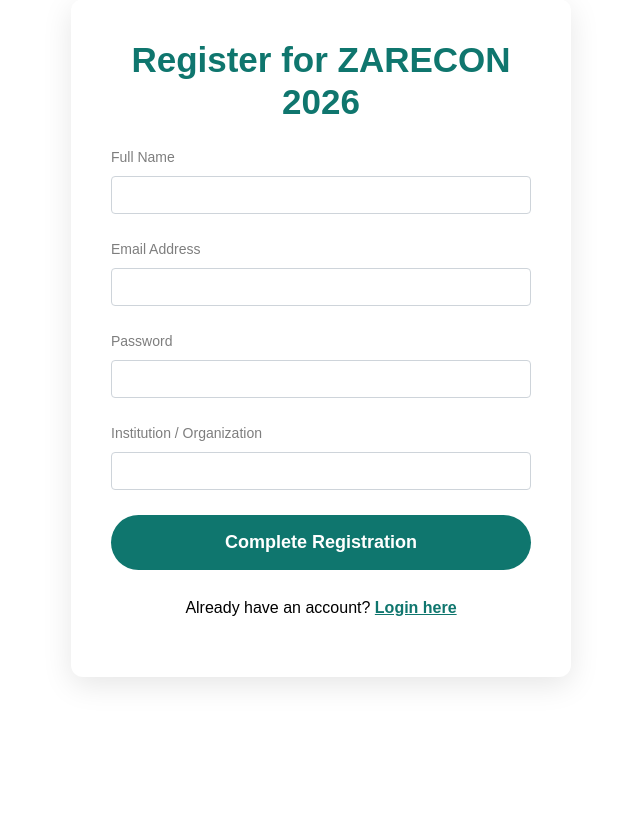
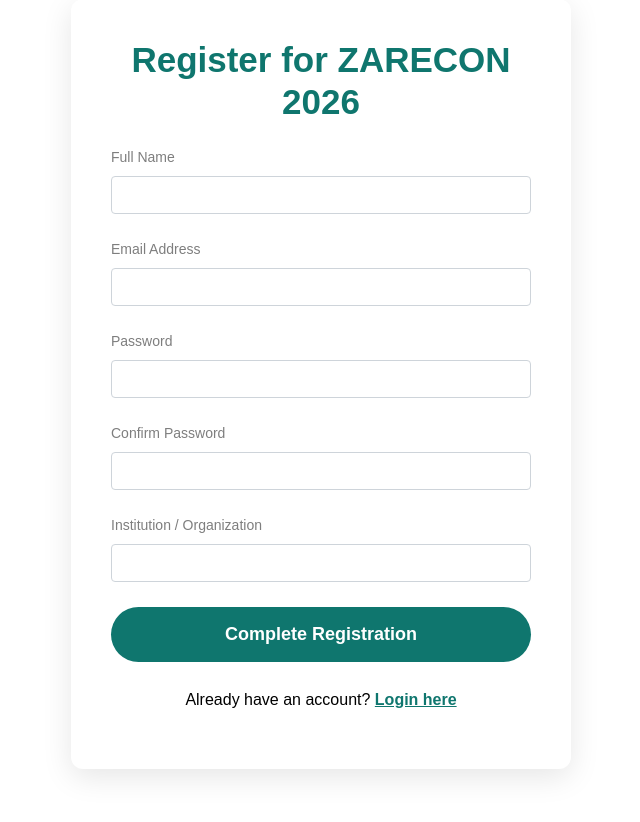
Before and after one commit to ErnestLubindaDEV/ZARECON, a PHP site: page /registration.php in a window 1280 px wide. Shown: the part 109-931 px from the top of the page, without its empty margins (319-959 px from the left). Before the commit the page ends 794 px from the top, so only its background shows below. Run offline with PHP 8.4, Linux system fonts and the light colour scheme.

Commit message:
Added password confirmation field and validation to registration form

```diff
--- a/registration.php
+++ b/registration.php
@@ -16,19 +16,29 @@ $message = "";
 $message_class = "";
 
 if ($_SERVER["REQUEST_METHOD"] == "POST") {
-    $full_name = trim($_POST['full_name']);
-    $email = trim($_POST['email']);
-    $password = password_hash($_POST['password'], PASSWORD_BCRYPT);
-    $institution = trim($_POST['institution']);
+    $full_name   = trim($_POST['full_name'] ?? '');
+    $email       = trim($_POST['email'] ?? '');
+    $institution = trim($_POST['institution'] ?? '');
+    $password    = $_POST['password'] ?? '';
+    $confirm_password = $_POST['confirm_password'] ?? '';
 
     // Basic validation
-    if (empty($full_name) || empty($email) || empty($_POST['password']) || empty($institution)) {
+    if (empty($full_name) || empty($email) || empty($password) || empty($confirm_password) || empty($institution)) {
         $message = "All fields are required. Please fill everything out.";
         $message_class = "alert-danger";
     } elseif (!filter_var($email, FILTER_VALIDATE_EMAIL)) {
         $message = "Please enter a valid email address.";
         $message_class = "alert-danger";
+    } elseif ($password !== $confirm_password) {
+        $message = "Passwords do not match. Please confirm your password.";
+        $message_class = "alert-danger";
+    } elseif (strlen($password) < 8) {
+        $message = "Password must be at least 8 characters long.";
+        $message_class = "alert-danger";
     } else {
+        // Hash the password
+        $hashed_password = password_hash($password, PASSWORD_BCRYPT);
+
         // Check if email already exists
         $check_sql = "SELECT email FROM users WHERE email = ?";
         $check_stmt = $conn->prepare($check_sql);
@@ -43,13 +53,13 @@ if ($_SERVER["REQUEST_METHOD"] == "POST") {
             // Insert new user
             $sql = "INSERT INTO users (full_name, email, password, institution) VALUES (?, ?, ?, ?)";
             $stmt = $conn->prepare($sql);
-            $stmt->bind_param("ssss", $full_name, $email, $password, $institution);
+            $stmt->bind_param("ssss", $full_name, $email, $hashed_password, $institution);
 
             if ($stmt->execute()) {
-                $message = "<strong>Registration successful!</strong> Welcome to ZARECON 2026!<br>You can now <a href='login.php' style='color:#0f766e; font-weight:600;'>log in here</a> or continue exploring.";
+                $message = "<strong>Registration successful!</strong> Welcome to ZARECON 2026!<br>You can now <a href='login.php' style='color:#0f766e; font-weight:600;'>log in here</a>.";
                 $message_class = "alert-success";
             } else {
-                $message = "Something went wrong: " . $stmt->error . ". Please try again or contact support.";
+                $message = "Something went wrong: " . $stmt->error . ". Please try again.";
                 $message_class = "alert-danger";
             }
         }
@@ -67,7 +77,6 @@ $conn->close();
     <title>Registration - ZARECON 2026</title>
     <meta name="viewport" content="width=device-width, initial-scale=1">
 
-    <!-- Your CSS links -->
     <link href="css/bootstrap.min.css" rel="stylesheet">
     <link href="css/style.css" rel="stylesheet">
 
@@ -86,16 +95,8 @@ $conn->close();
             border-radius: 8px;
             font-size: 16px;
         }
-        .alert-success {
-            background: #d4edda;
-            color: #155724;
-            border: 1px solid #c3e6cb;
-        }
-        .alert-danger {
-            background: #f8d7da;
-            color: #721c24;
-            border: 1px solid #f5c6cb;
-        }
+        .alert-success { background: #d4edda; color: #155724; border: 1px solid #c3e6cb; }
+        .alert-danger  { background: #f8d7da; color: #721c24; border: 1px solid #f5c6cb; }
         .btn-submit {
             background: #0f766e;
             color: white;
@@ -108,21 +109,13 @@ $conn->close();
             cursor: pointer;
             transition: background 0.3s;
         }
-        .btn-submit:hover {
-            background: #0c5c56;
-        }
-        .form-group {
-            margin-bottom: 25px;
-        }
+        .btn-submit:hover { background: #0c5c56; }
+        .form-group { margin-bottom: 25px; }
         .form-control:focus {
             border-color: #14b8a6;
             box-shadow: 0 0 0 0.25rem rgba(20,184,166,0.25);
         }
-        .text-center a {
-            color: #0f766e;
-            font-weight: 600;
-            text-decoration: underline;
-        }
+        .text-center a { color: #0f766e; font-weight: 600; text-decoration: underline; }
     </style>
 </head>
 <body>
@@ -158,6 +151,10 @@ $conn->close();
                         <input type="password" id="password" name="password" class="form-control" required>
                     </div>
                     <div class="form-group">
+                        <label for="confirm_password">Confirm Password</label>
+                        <input type="password" id="confirm_password" name="confirm_password" class="form-control" required>
+                    </div>
+                    <div class="form-group">
                         <label for="institution">Institution / Organization</label>
                         <input type="text" id="institution" name="institution" class="form-control" required
                                value="<?php echo isset($_POST['institution']) ? htmlspecialchars($_POST['institution']) : ''; ?>">
```
